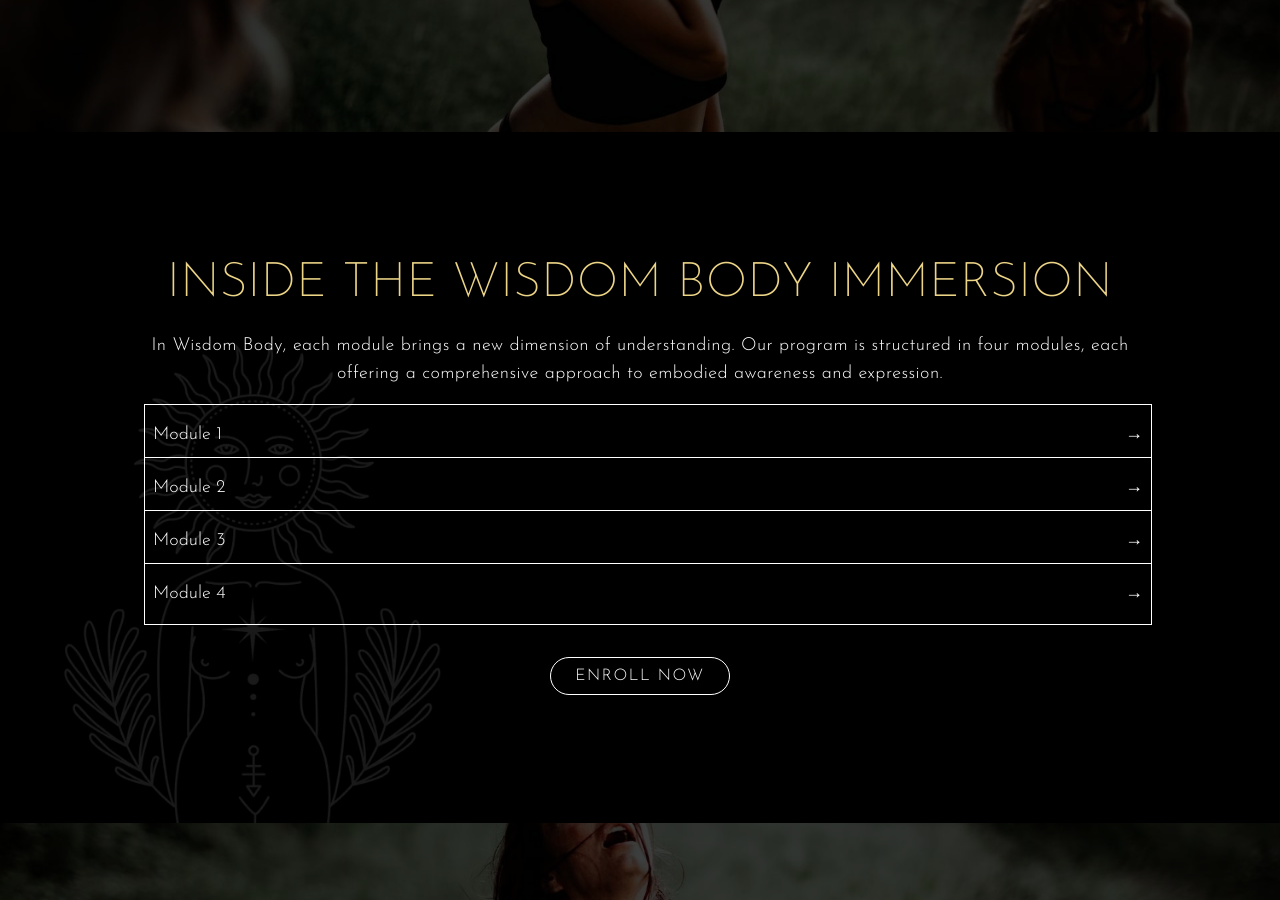
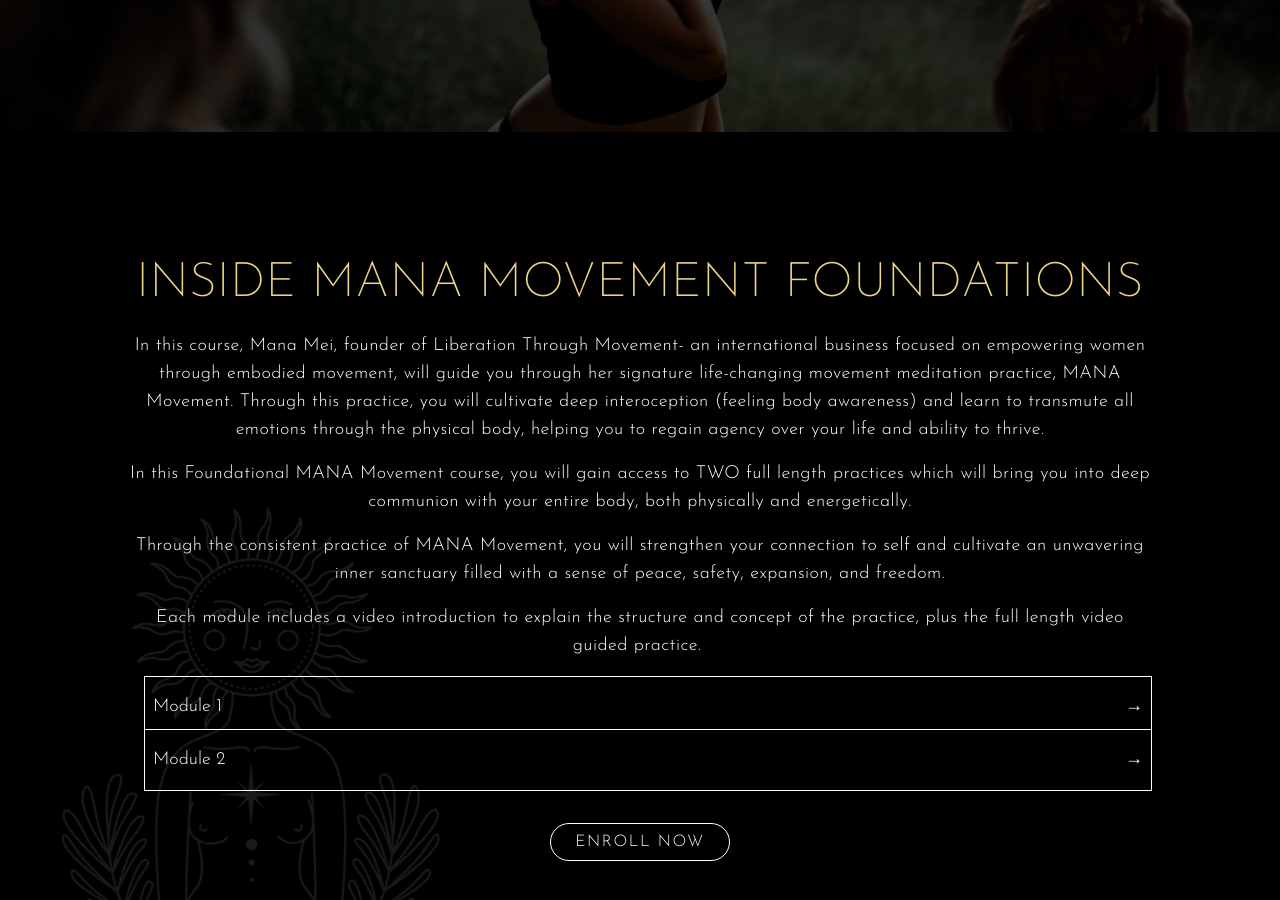
Before and after one commit to brittwoodard/manamei, a Jekyll site: the page built from _courses/mana-movement-foundations.md, in a window 1280 px wide and 900 px high, scrolled down 2801 px. Built offline with Jekyll 4.4.1, drawn with Linux system fonts in a browser that asks for light colours; nearby versions of some CDN libraries; comment, search, counter and statistics services are not loaded; some of the changed text lies outside the part shown.

Commit message:
Updated 1 file via CloudCannon.

```diff
--- a/_courses/mana-movement-foundations.md
+++ b/_courses/mana-movement-foundations.md
@@ -12,7 +12,8 @@
   description: A powerful introductory course to the life-changing MANA Movement Practice
   button-enroll:
     text: Enroll now
-    url: https://manamei.teachable.com/p/mana-movement-foundations
+    url: >-
+      https://sso.teachable.com/secure/487916/checkout/4871108/mana-movement-foundations
   button-video:
     show: true
     text: Watch the video
@@ -92,34 +93,49 @@
     background_image: /uploads/images/manamei-21.jpg
     image_focus: center
 inside-the-course:
-  heading: Inside the Wisdom Body Immersion
+  heading: Inside Mana Movement Foundations
   description_html: >-
-    In Wisdom Body, each module brings a new dimension of understanding. Our
-    program is structured in four modules, each offering a comprehensive
-    approach to embodied awareness and expression.
+    <p>In this course, Mana Mei, founder of Liberation Through Movement- an
+    international business focused on empowering women through embodied
+    movement, will guide you through her signature life-changing movement
+    meditation practice, MANA Movement. Through this practice, you will
+    cultivate deep interoception (feeling body awareness) and learn to transmute
+    all emotions through the physical body, helping you to regain agency over
+    your life and ability to thrive.</p><p>In this Foundational MANA Movement
+    course, you will gain access to TWO full length practices which will bring
+    you into deep communion with your entire body, both physically and
+    energetically.</p><p>Through the consistent practice of MANA Movement, you
+    will strengthen your connection to self and cultivate an unwavering inner
+    sanctuary filled with a sense of peace, safety, expansion, and
+    freedom.</p><p>Each module includes a video introduction to explain the
+    structure and concept of the practice, plus the full length video guided
+    practice.&nbsp;</p>
   module:
     - title: Module 1
-      description_html: This is a lengthy answer.
+      description_html: >-
+        <p>The first practice will take you through a thorough exploration of
+        the foundational seated MANA Movement practice, focused on activating
+        the central channel of the body from root to crown, through the spine,
+        as well as opening the channels through the arms. You will be introduced
+        to the breath-body connection and conscious breathing patterns used
+        throughout the practice. You will also have moments to dive into your
+        free movement exploration, discovering your own unique way of moving in
+        circles, spirals, and waves.&nbsp;</p>
       time:
-        show: true
+        show: false
         hours: 1
         minutes: 16
     - title: Module 2
-      description_html: This is a lengthy answer.
+      description_html: >-
+        <p>The second practice is an evolution of practice one. In this
+        practice, you will travel through all four body positions, moving from
+        seated all the way to standing, and activating the Feminine Pathways
+        through all channels of the body. You will conclude the practice with a
+        full body free movement exploration to activate your authentic
+        expression and allow the transmutation and expression of your luscious
+        inner landscape.</p>
       time:
-        show: true
-        hours: 1
-        minutes: 16
-    - title: Module 3
-      description_html: This is a lengthy answer.
-      time:
-        show: true
-        hours: 1
-        minutes: 16
-    - title: Module 4
-      description_html: This is a lengthy answer.
-      time:
-        show: true
+        show: false
         hours: 1
         minutes: 16
   background-image:
@@ -128,32 +144,54 @@
 testimonials:
   background_image: /uploads/images/manamei-20.jpg
   testimonials:
-    - testimonial: This is a testimonial
-      author: Regina Philange
-    - testimonial: This is a testimonial
-      author: Ken Adams
+    - testimonial: ”I love it!! I've been searching for this movement my whole life.”
+      author:
+    - testimonial: >-
+        “I love the combo of movement, breathwork and meditation. Just what I
+        was looking for without knowing I needed it!”
+      author:
+    - testimonial: >-
+        “I’m getting to know myself better with every morning MANA practice. I’m
+        becoming more confident and believe in myself. I'm showing myself to the
+        world in a more authentic way.”
+      author:
+    - testimonial: >-
+        “I have only just begun this practice, but I feel it is opening up
+        something healing and powerful. I have realized I have not been feeling
+        or breathing properly because of trauma, and the simple act of
+        breathing, feeling and allowing my own energy to heal me is beautiful.”
+      author:
+    - testimonial: >-
+        “I love this course. It makes be feel relax all my muscles, peace and
+        calm.  It's great relaxation and exercise”
+      author:
+    - testimonial: “I feel much more energized and so much more TRULY authentic.”
+      author:
+    - testimonial: >-
+        “This practice is truly amazing. The way I feel my body, the way I
+        connect to it, the way I connect to my emotions and let them be.”
+      author:
+    - testimonial: “One class and I cant wait for a million more!”
+      author:
 instructor:
-  show: true
+  show: false
 investment:
   heading: Investment
   includes:
     heading: What's included
     list:
-      - list-item: 12 guided audio and video practices
+      - list-item: 2 guided video practices
       - list-item: Written theory and journaling prompts
       - list-item: Lifetime access to program materials
-      - list-item: Access to the private wisdom body Facebook group
-      - list-item: >-
-          2-months free membership to the liberation through movement online
-          community
+      - list-item: Access to the private Mana Movement Facebook group
   pricing:
     pay-in-full:
       heading: Pay in full
-      price: $300
+      price: $20
     payment-plan:
-      show: true
+      show: false
       heading: Payment plan
-      price: $180 x 12 months
+      price:
 faq:
   heading: Frequently asked questions
   questions-and-answers:
@@ -211,15 +249,13 @@
 cta:
   heading: Something greater
   description_html: >-
-    <p>There is something much greater than you or me, or our physical bodies
-    and minds, that exists in the unseen world and is the source of what we call
-    magic, and which is always working to bring us back into alignment with our
-    divine path and purpose - that something is your Wisdom Body.</p><p>This
-    immersion will provide you with the tools & experiences to help you
-    reconnect with your own Wisdom Body and step into your full power.</p>
+    <p>Within each of us exists a vast and wonderous landscape of beauty and
+    creative potential. By enrolling now, you can reclaim your role as the
+    master creator of your life and realign with the life you desire.</p>
   button:
     text: Enroll now
-    url:
+    url: >-
+      https://sso.teachable.com/secure/487916/checkout/4871108/mana-movement-foundations
   background-image:
     background_image: /uploads/images/manamei-22.jpg
     background-position: center
```
